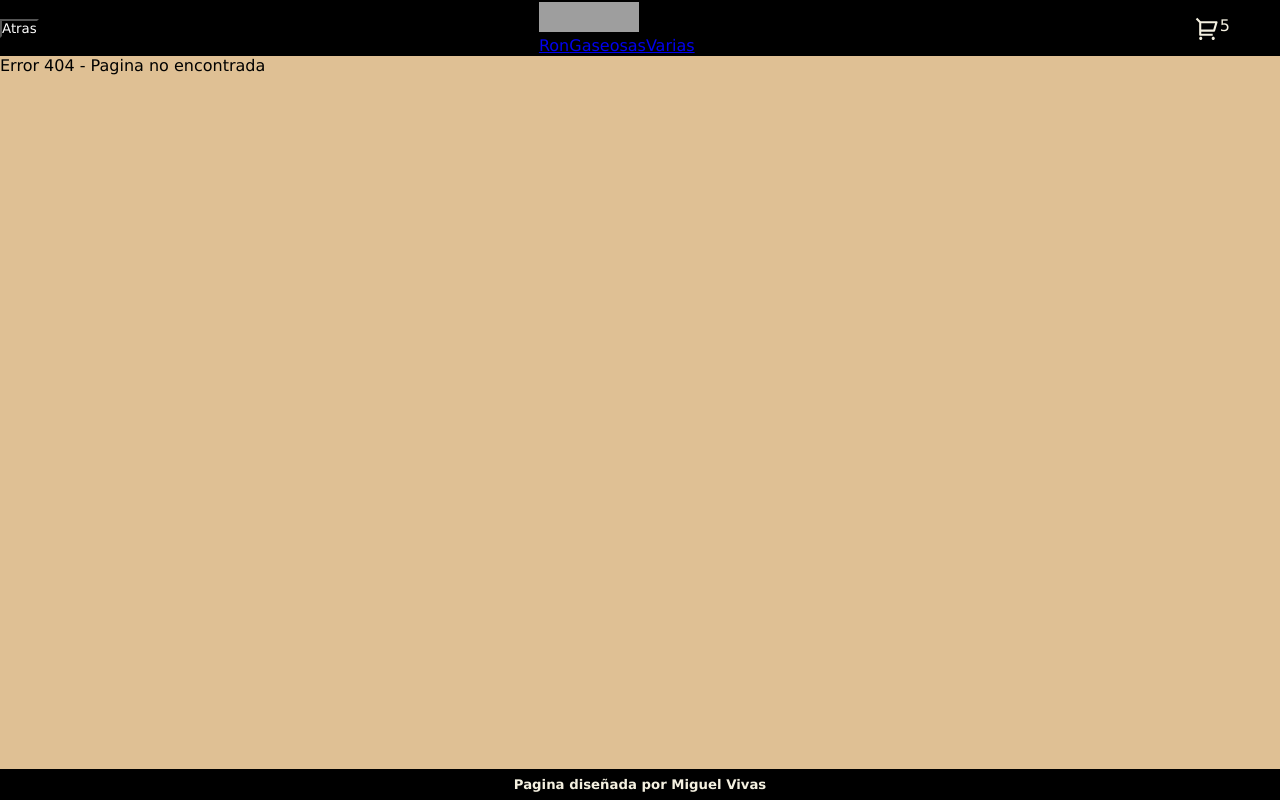
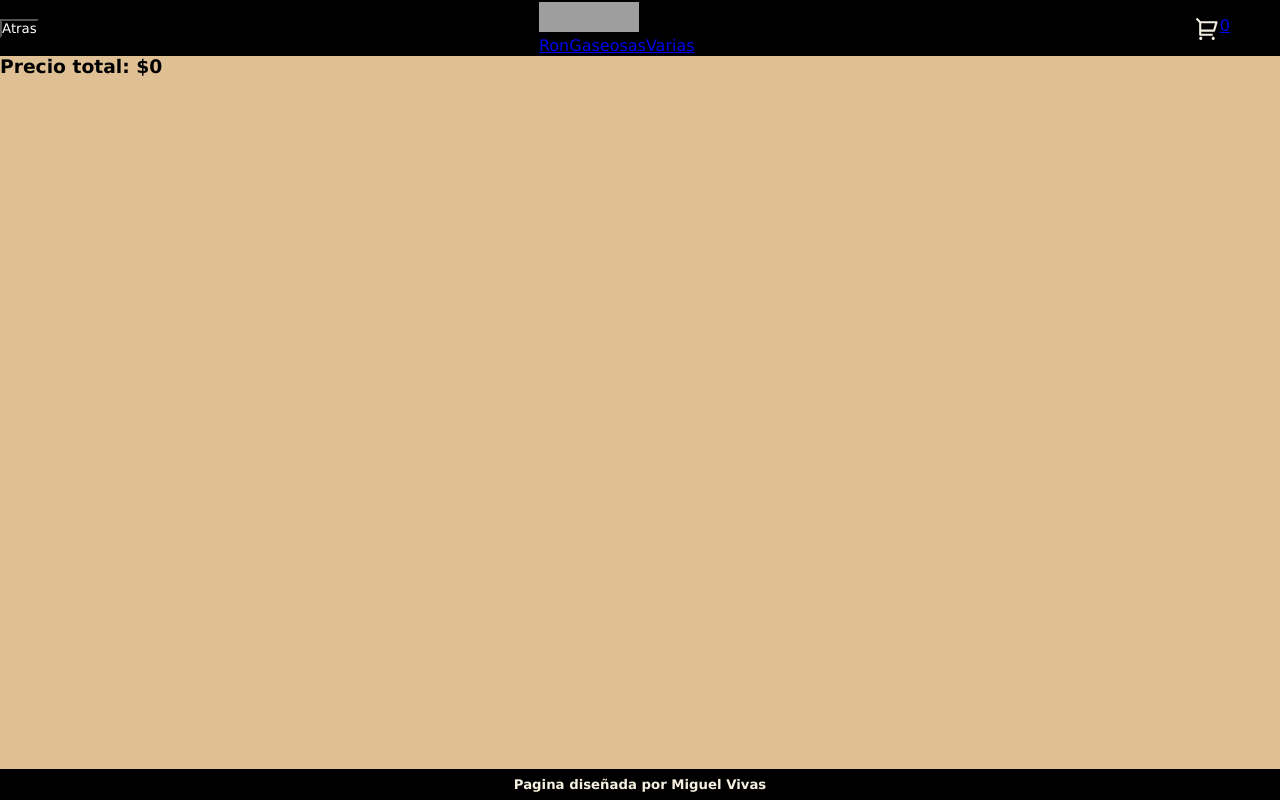
Before and after one commit to MigueVivas/Ecommerce-ReactJS, a React (Vite) app: page /cart in a window 1280 px wide. Before the commit this address had no page. Built offline with nearby package versions, Linux system fonts and the light colour scheme; grey boxes are pictures that could not be loaded.

Commit message:
Se agregó la funcion del carrito

```diff
--- a/src/App.jsx
+++ b/src/App.jsx
@@ -3,6 +3,8 @@ import { BrowserRouter, Routes, Route } from "react-router-dom"
 import ItemListContainer from './components/ItemListContainer/ItemListContainer'
 import ItemDetailContainer from "./components/ItemDetailContainer/ItemDetailContainer"
 import Footer from './components/Footer/Footer'
+import { CartProvider } from './Context/CartContext'
+import Cart from './components/Cart/Cart'
 import './App.css'
 
 function App() {
@@ -10,17 +12,19 @@ function App() {
   return (
   <div className='container-app'>
     <BrowserRouter>
+    <CartProvider>
         <NavBar />
         <Routes>
-        <Route path="/" element={ <ItemListContainer greeting= {"BIENVENIDO A TIENDA ELIXIR"}/> } />
+          <Route path="/" element={   <ItemListContainer greeting= {"BIENVENIDO A TIENDA ELIXIR"}/> } />
           <Route path="/category/:idCategory" element={ <ItemListContainer greeting={"BIENVENIDO A TIENDA ELIXIR"} /> } />
           <Route path="/detail/:idProduct" element={ <ItemDetailContainer/> } />
+          <Route path="/cart" element={<Cart/>}/>
 
           <Route path="*" element={ <div>Error 404 - Pagina no encontrada</div> } />
         </Routes>
 
         <Footer />
-
+      </CartProvider>
     </BrowserRouter>
   </div>
   )
--- /dev/null
+++ b/src/Context/CartContext.jsx
@@ -0,0 +1,32 @@
+import { createContext, useState } from "react";
+
+const CartContext = createContext ()
+
+const CartProvider = ({children}) => {
+    const [cart, setCart] = useState([])
+
+    const addProduct = (newProduct) => {
+        setCart([ ...cart, newProduct ])
+    }
+
+    const totalQuantity = () => {
+        const quantity = cart.reduce( (total, productCart) => total + productCart.quantity, 0 )
+        return quantity
+    }
+
+    const totalPrice = () => {
+
+        const price = cart.reduce( (total, productCart) => total + ( productCart.quantity * productCart.price ) , 0 )
+
+        return price
+
+    }
+
+    return(
+        <CartContext.Provider value={ {cart, addProduct, totalQuantity, totalPrice} }>
+            {children}
+        </CartContext.Provider>
+    )
+}
+
+export {CartContext, CartProvider}
--- /dev/null
+++ b/src/components/Cart/Cart.jsx
@@ -0,0 +1,29 @@
+import { useContext } from "react"
+import { CartContext } from "../../Context/CartContext"
+
+const Cart = () => {
+
+  const {cart, totalPrice} = useContext(CartContext)
+
+  return (
+    <div>
+        <ul>
+            {
+                cart.map((productCart) => (
+                    <li key={productCart.id}>
+                        <img src={productCart.img} alt="" />
+                        <p>{productCart.name}</p>
+                        <p>Cantidad: {productCart.quantity}</p>
+                        <p>Precio x Unidad: ${productCart.price}</p>
+                    </li>
+
+                ))
+            }
+        </ul>
+
+        <h3>Precio total: ${totalPrice()}</h3>
+    </div>
+  )
+}
+
+export default Cart
--- a/src/components/ItemCount/ItemCount.jsx
+++ b/src/components/ItemCount/ItemCount.jsx
@@ -1,16 +1,16 @@
 import { useState } from "react"
 import "./itemcount.css"
 
-const ItemCount = ({ stock, addProductInCart }) => {
+const ItemCount = ({ stock, AddProductInCart }) => {
   const [count, setCount] = useState(1)
 
-  const handleClickDecrement = () => {
+  const handleClickRemove = () => {
     if (count > 1) {
       setCount(count - 1)
     }
   }
 
-  const handleClickIncrement = () => {
+  const handleClickAdd = () => {
     if (count < stock) {
       setCount(count + 1)
     }
@@ -19,11 +19,11 @@ const ItemCount = ({ stock, addProductInCart }) => {
   return (
     <div className="item-count">
       <div className="controls-count">
-        <button onClick={handleClickDecrement} >-</button>
+        <button onClick={handleClickRemove} >-</button>
         <p>{count}</p>
-        <button onClick={handleClickIncrement} >+</button>
+        <button onClick={handleClickAdd} >+</button>
       </div>
-      <button className="button-add-count" onClick={() => addProductInCart(count)} >Agregar producto</button>
+      <button className="button-add-count" onClick={() => AddProductInCart(count)} >Agregar producto</button>
     </div>
   )
 }
--- a/src/components/ItemDetailContainer/ItemDetail.jsx
+++ b/src/components/ItemDetailContainer/ItemDetail.jsx
@@ -1,7 +1,18 @@
+import { useContext } from "react"
+import { CartContext } from "../../Context/CartContext"
 import ItemCount from "../ItemCount/ItemCount"
 import "./itemdetail.css"
 
 const ItemDetail = ({ product }) => {
+
+  const{addProduct} = useContext(CartContext)
+
+  const AddProductInCart = (count) => {
+
+    const productCart = {...product, quantity: count}
+
+    addProduct(productCart)
+  }
 
 
   return (
@@ -18,7 +29,7 @@ const ItemDetail = ({ product }) => {
         <h2 className="title-detail">{product.name}</h2>
         <p className="text-detail">{product.description}</p>
         <p className="text-detail">Precio: ${product.price}</p>
-        <ItemCount stock={product.stock}/>
+        <ItemCount stock={product.stock} AddProductInCart={AddProductInCart}/>
       </div>
     </div>
   )
--- a/src/components/NavBar/CartWidget.jsx
+++ b/src/components/NavBar/CartWidget.jsx
@@ -1,11 +1,17 @@
+import { useContext } from "react";
+import { CartContext } from "../../Context/CartContext";
 import { RiShoppingCart2Line } from "react-icons/ri";
+import { Link } from "react-router-dom";
 
 const CartWidget = () => {
-    return (
-        <div className="cartwidget">
+
+    const { totalQuantity } = useContext(CartContext)
+
+     return (
+        <Link to="/cart" className="cartwidget">
             <RiShoppingCart2Line size={25} color="#f4f0e0" />
-            <p>5</p>
-        </div>
+            <p>{totalQuantity()}</p>
+        </Link>
     )
 }
 export default CartWidget
```
Lines whose indentation alone changed are shown as unchanged.
